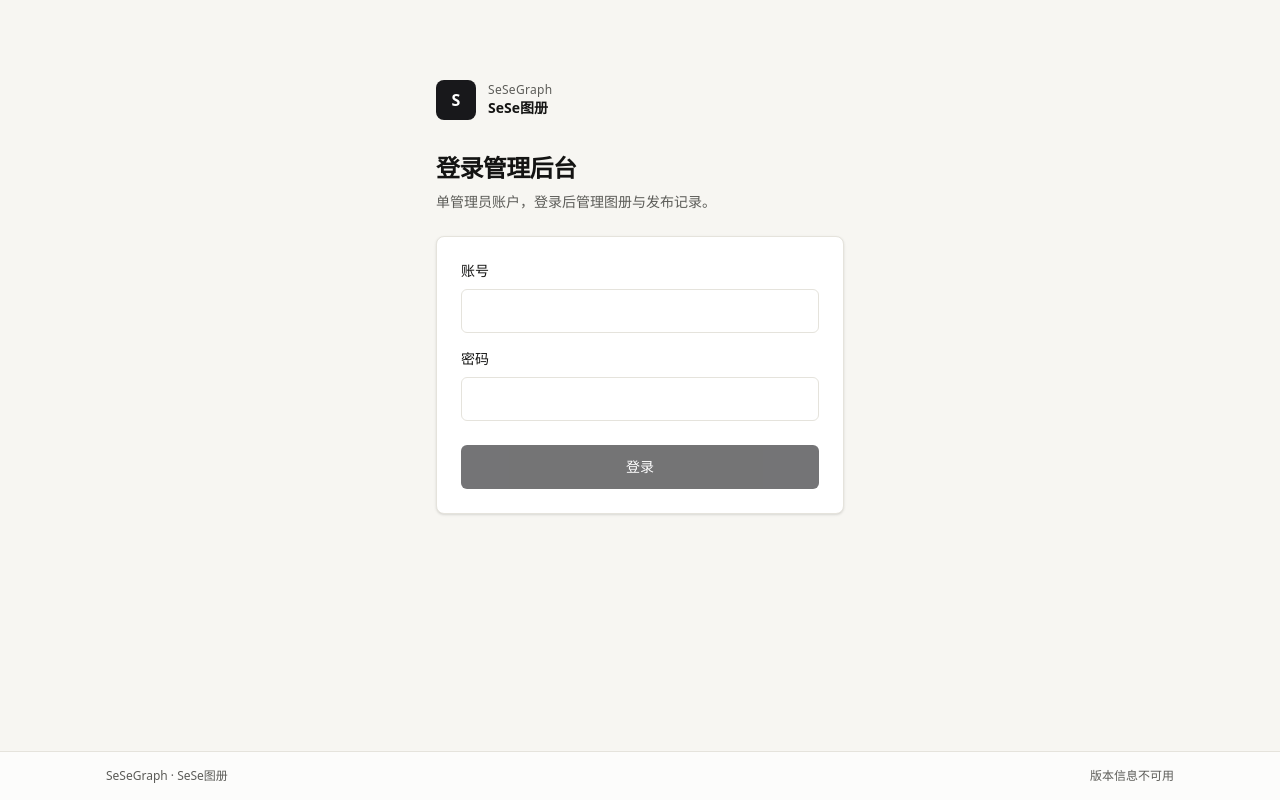
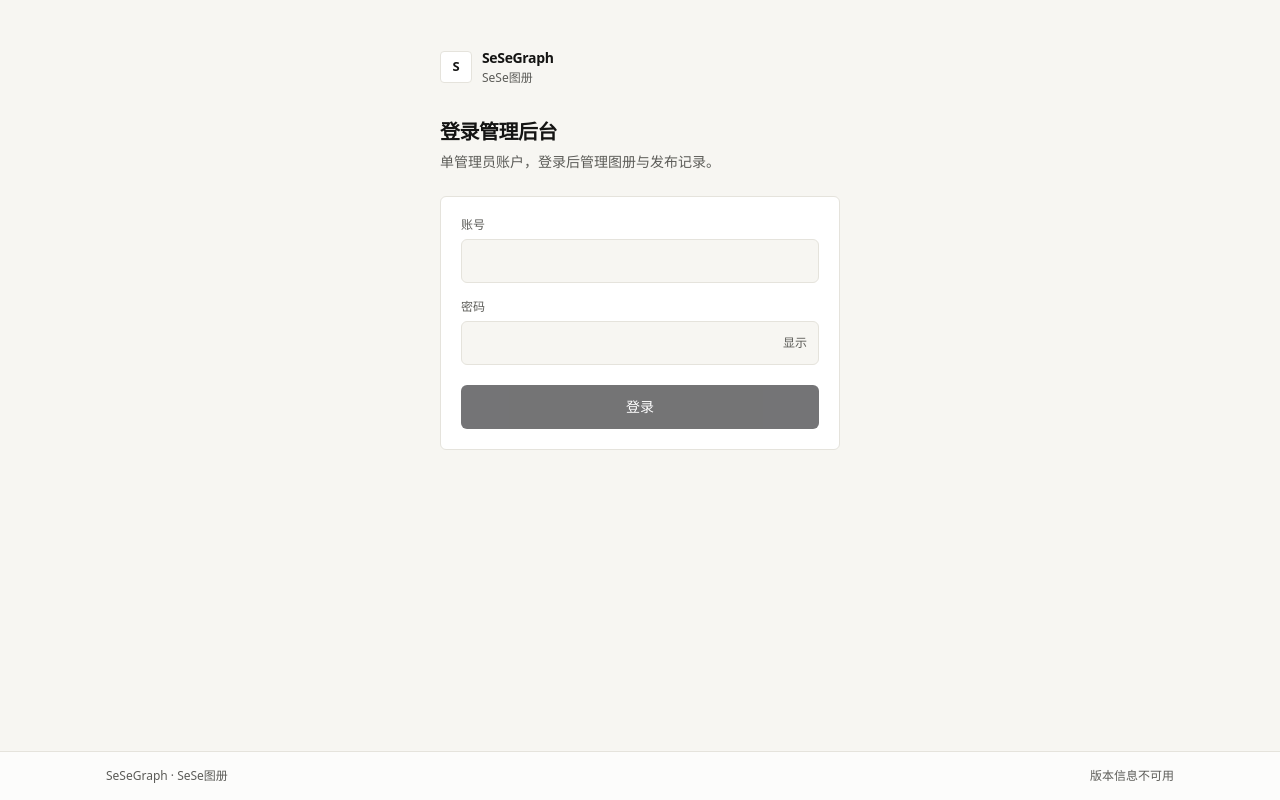
Before and after one commit to littleseven2003/SeSeGraph, a Vue app in the folder frontend/: page /login in a window 1280 px wide. Built offline with nearby package versions, Linux system fonts and the light colour scheme; no server answers.

Commit message:
feat：登录与初始化统一字标并支持密码显隐

```diff
--- /dev/null
+++ b/frontend/src/components/BrandMark.vue
@@ -0,0 +1,7 @@
+<template>
+  <span
+    class="flex h-8 w-8 items-center justify-center rounded border border-line bg-surface text-[13px] font-semibold tracking-tight"
+    aria-hidden="true"
+    >S</span
+  >
+</template>
--- a/frontend/src/views/LoginView.vue
+++ b/frontend/src/views/LoginView.vue
@@ -2,12 +2,14 @@
 import { ref } from 'vue'
 import { useRouter } from 'vue-router'
 import { ApiError, login } from '../api/client'
+import BrandMark from '../components/BrandMark.vue'
 
 const router = useRouter()
 const username = ref('')
 const password = ref('')
 const pending = ref(false)
 const errorMessage = ref('')
+const showPassword = ref(false)
 
 async function submit(): Promise<void> {
   if (pending.value) return
@@ -25,25 +27,22 @@ async function submit(): Promise<void> {
 </script>
 
 <template>
-  <main class="mx-auto flex w-full max-w-[440px] flex-col justify-center px-4 py-12 sm:py-20">
-    <div class="mb-8 flex items-center gap-3">
-      <span
-        class="flex h-10 w-10 items-center justify-center rounded-lg bg-brand text-base font-semibold text-brand-ink"
-        aria-hidden="true"
-        >S</span
-      >
-      <div>
-        <p class="text-xs font-medium tracking-wide text-muted">SeSeGraph</p>
-        <p class="text-sm font-semibold">SeSe图册</p>
+  <main class="flex min-h-full items-center justify-center px-5 py-12">
+    <div class="w-full max-w-[400px]">
+      <div class="flex items-center gap-2.5">
+        <BrandMark />
+        <div class="min-w-0">
+          <p class="text-sm font-semibold tracking-tight">SeSeGraph</p>
+          <p class="mt-0.5 text-xs text-muted">SeSe图册</p>
         </div>
       </div>
 
-    <h1 class="text-2xl font-semibold tracking-tight">登录管理后台</h1>
-    <p class="mt-2 text-sm text-muted">单管理员账户，登录后管理图册与发布记录。</p>
+      <h1 class="mt-8 text-xl font-semibold tracking-tight">登录管理后台</h1>
+      <p class="mt-1.5 text-sm text-muted">单管理员账户，登录后管理图册与发布记录。</p>
 
-    <form class="mt-6 rounded-lg border border-line bg-surface p-6 shadow-sm" novalidate @submit.prevent="submit">
+      <form class="mt-6 rounded-md border border-line bg-surface p-5" novalidate @submit.prevent="submit">
         <div>
-        <label for="username" class="block text-sm font-medium">账号</label>
+          <label for="username" class="block text-xs font-medium text-muted">账号</label>
           <input
             id="username"
             v-model="username"
@@ -51,21 +50,32 @@ async function submit(): Promise<void> {
             type="text"
             autocomplete="username"
             required
-          class="mt-2 h-11 w-full rounded-md border border-line bg-surface px-3 text-sm outline-none transition focus:border-brand focus:ring-2 focus:ring-brand/15"
+            class="mt-1.5 h-11 w-full rounded-md border border-line bg-canvas px-3 text-sm outline-none transition focus:border-ink/40 focus:bg-surface"
           />
         </div>
 
         <div class="mt-4">
-        <label for="password" class="block text-sm font-medium">密码</label>
+          <label for="password" class="block text-xs font-medium text-muted">密码</label>
+          <div class="relative mt-1.5">
             <input
               id="password"
               v-model="password"
               name="password"
-          type="password"
+              :type="showPassword ? 'text' : 'password'"
               autocomplete="current-password"
               required
-          class="mt-2 h-11 w-full rounded-md border border-line bg-surface px-3 text-sm outline-none transition focus:border-brand focus:ring-2 focus:ring-brand/15"
+              class="h-11 w-full rounded-md border border-line bg-canvas pl-3 pr-14 text-sm outline-none transition focus:border-ink/40 focus:bg-surface"
             />
+            <button
+              type="button"
+              class="absolute right-1 top-1/2 flex h-9 -translate-y-1/2 items-center rounded px-2 text-xs font-medium text-muted transition hover:bg-canvas hover:text-ink"
+              :aria-pressed="showPassword"
+              :aria-label="showPassword ? '隐藏密码' : '显示密码'"
+              @click="showPassword = !showPassword"
+            >
+              {{ showPassword ? '隐藏' : '显示' }}
+            </button>
+          </div>
         </div>
 
         <p
@@ -79,10 +89,11 @@ async function submit(): Promise<void> {
         <button
           type="submit"
           :disabled="pending || username === '' || password === ''"
-        class="mt-6 h-11 w-full rounded-md bg-brand text-sm font-medium text-brand-ink transition hover:bg-brand-strong disabled:cursor-not-allowed disabled:opacity-60"
+          class="mt-5 h-11 w-full rounded-md bg-brand text-sm font-medium text-brand-ink transition hover:bg-brand-strong disabled:cursor-not-allowed disabled:opacity-60"
         >
           {{ pending ? '正在登录…' : '登录' }}
         </button>
       </form>
+    </div>
   </main>
 </template>
--- a/frontend/src/views/SetupView.vue
+++ b/frontend/src/views/SetupView.vue
@@ -2,6 +2,7 @@
 import { ref } from 'vue'
 import { useRouter } from 'vue-router'
 import { ApiError, setupAccount } from '../api/client'
+import BrandMark from '../components/BrandMark.vue'
 
 const router = useRouter()
 const username = ref('')
@@ -10,6 +11,9 @@ const confirmPassword = ref('')
 const setupToken = ref('')
 const pending = ref(false)
 const errorMessage = ref('')
+const showPassword = ref(false)
+const showConfirm = ref(false)
+const showToken = ref(false)
 
 function validate(): string {
   if (username.value.trim() === '') {
@@ -47,25 +51,22 @@ async function submit(): Promise<void> {
 </script>
 
 <template>
-  <main class="mx-auto flex w-full max-w-[460px] flex-col justify-center px-4 py-12 sm:py-20">
-    <div class="mb-8 flex items-center gap-3">
-      <span
-        class="flex h-10 w-10 items-center justify-center rounded-lg bg-brand text-base font-semibold text-brand-ink"
-        aria-hidden="true"
-        >S</span
-      >
-      <div>
-        <p class="text-xs font-medium tracking-wide text-muted">SeSeGraph</p>
-        <p class="text-sm font-semibold">SeSe图册</p>
+  <main class="flex min-h-full items-center justify-center px-5 py-12">
+    <div class="w-full max-w-[400px]">
+      <div class="flex items-center gap-2.5">
+        <BrandMark />
+        <div class="min-w-0">
+          <p class="text-sm font-semibold tracking-tight">SeSeGraph</p>
+          <p class="mt-0.5 text-xs text-muted">SeSe图册</p>
         </div>
       </div>
 
-    <h1 class="text-2xl font-semibold tracking-tight">初始化管理员</h1>
-    <p class="mt-2 text-sm text-muted">这是首次启动，创建唯一的后台账户后即可使用。</p>
+      <h1 class="mt-8 text-xl font-semibold tracking-tight">初始化管理员</h1>
+      <p class="mt-1.5 text-sm text-muted">这是首次启动，创建唯一的后台账户后即可使用。</p>
 
-    <form class="mt-6 rounded-lg border border-line bg-surface p-6 shadow-sm" novalidate @submit.prevent="submit">
+      <form class="mt-6 rounded-md border border-line bg-surface p-5" novalidate @submit.prevent="submit">
         <div>
-        <label for="username" class="block text-sm font-medium">账号</label>
+          <label for="username" class="block text-xs font-medium text-muted">账号</label>
           <input
             id="username"
             v-model="username"
@@ -73,49 +74,84 @@ async function submit(): Promise<void> {
             type="text"
             autocomplete="username"
             required
-          class="mt-2 h-11 w-full rounded-md border border-line bg-surface px-3 text-sm outline-none transition focus:border-brand focus:ring-2 focus:ring-brand/15"
+            class="mt-1.5 h-11 w-full rounded-md border border-line bg-canvas px-3 text-sm outline-none transition focus:border-ink/40 focus:bg-surface"
           />
         </div>
 
         <div class="mt-4">
-        <label for="password" class="block text-sm font-medium">密码</label>
+          <label for="password" class="block text-xs font-medium text-muted">密码</label>
+          <div class="relative mt-1.5">
             <input
               id="password"
               v-model="password"
               name="new-password"
-          type="password"
+              :type="showPassword ? 'text' : 'password'"
               autocomplete="new-password"
               required
-          class="mt-2 h-11 w-full rounded-md border border-line bg-surface px-3 text-sm outline-none transition focus:border-brand focus:ring-2 focus:ring-brand/15"
+              class="h-11 w-full rounded-md border border-line bg-canvas pl-3 pr-14 text-sm outline-none transition focus:border-ink/40 focus:bg-surface"
             />
+            <button
+              type="button"
+              class="absolute right-1 top-1/2 flex h-9 -translate-y-1/2 items-center rounded px-2 text-xs font-medium text-muted transition hover:bg-canvas hover:text-ink"
+              :aria-pressed="showPassword"
+              :aria-label="showPassword ? '隐藏密码' : '显示密码'"
+              @click="showPassword = !showPassword"
+            >
+              {{ showPassword ? '隐藏' : '显示' }}
+            </button>
+          </div>
           <p class="mt-1.5 text-xs text-muted">至少 8 个字符，建议使用密码管理器生成。</p>
         </div>
 
         <div class="mt-4">
-        <label for="confirm" class="block text-sm font-medium">确认密码</label>
+          <label for="confirm" class="block text-xs font-medium text-muted">确认密码</label>
+          <div class="relative mt-1.5">
             <input
               id="confirm"
               v-model="confirmPassword"
               name="confirm-password"
-          type="password"
+              :type="showConfirm ? 'text' : 'password'"
               autocomplete="new-password"
               required
-          class="mt-2 h-11 w-full rounded-md border border-line bg-surface px-3 text-sm outline-none transition focus:border-brand focus:ring-2 focus:ring-brand/15"
+              class="h-11 w-full rounded-md border border-line bg-canvas pl-3 pr-14 text-sm outline-none transition focus:border-ink/40 focus:bg-surface"
             />
+            <button
+              type="button"
+              class="absolute right-1 top-1/2 flex h-9 -translate-y-1/2 items-center rounded px-2 text-xs font-medium text-muted transition hover:bg-canvas hover:text-ink"
+              :aria-pressed="showConfirm"
+              :aria-label="showConfirm ? '隐藏确认密码' : '显示确认密码'"
+              @click="showConfirm = !showConfirm"
+            >
+              {{ showConfirm ? '隐藏' : '显示' }}
+            </button>
+          </div>
         </div>
 
         <div class="mt-4">
-        <label for="setup-token" class="block text-sm font-medium">初始化凭证</label>
+          <label for="setup-token" class="block text-xs font-medium text-muted">初始化凭证</label>
+          <div class="relative mt-1.5">
             <input
               id="setup-token"
               v-model="setupToken"
               name="setup-token"
-          type="password"
+              :type="showToken ? 'text' : 'password'"
               autocomplete="off"
               required
-          class="mt-2 h-11 w-full rounded-md border border-line bg-surface px-3 text-sm outline-none transition focus:border-brand focus:ring-2 focus:ring-brand/15"
+              class="h-11 w-full rounded-md border border-line bg-canvas pl-3 pr-14 text-sm outline-none transition focus:border-ink/40 focus:bg-surface"
             />
-        <p class="mt-1.5 text-xs text-muted">由部署时配置的 <code class="tnum">ADMIN_SETUP_TOKEN</code> 提供，仅用于本次初始化。</p>
+            <button
+              type="button"
+              class="absolute right-1 top-1/2 flex h-9 -translate-y-1/2 items-center rounded px-2 text-xs font-medium text-muted transition hover:bg-canvas hover:text-ink"
+              :aria-pressed="showToken"
+              :aria-label="showToken ? '隐藏初始化凭证' : '显示初始化凭证'"
+              @click="showToken = !showToken"
+            >
+              {{ showToken ? '隐藏' : '显示' }}
+            </button>
+          </div>
+          <p class="mt-1.5 text-xs text-muted">
+            由部署时配置的 <code class="tnum">ADMIN_SETUP_TOKEN</code> 提供，仅用于本次初始化。
+          </p>
         </div>
 
         <p
@@ -129,10 +165,11 @@ async function submit(): Promise<void> {
         <button
           type="submit"
           :disabled="pending"
-        class="mt-6 h-11 w-full rounded-md bg-brand text-sm font-medium text-brand-ink transition hover:bg-brand-strong disabled:cursor-not-allowed disabled:opacity-60"
+          class="mt-5 h-11 w-full rounded-md bg-brand text-sm font-medium text-brand-ink transition hover:bg-brand-strong disabled:cursor-not-allowed disabled:opacity-60"
         >
           {{ pending ? '正在创建…' : '创建管理员' }}
         </button>
       </form>
+    </div>
   </main>
 </template>
```
Lines whose indentation alone changed are shown as unchanged.
